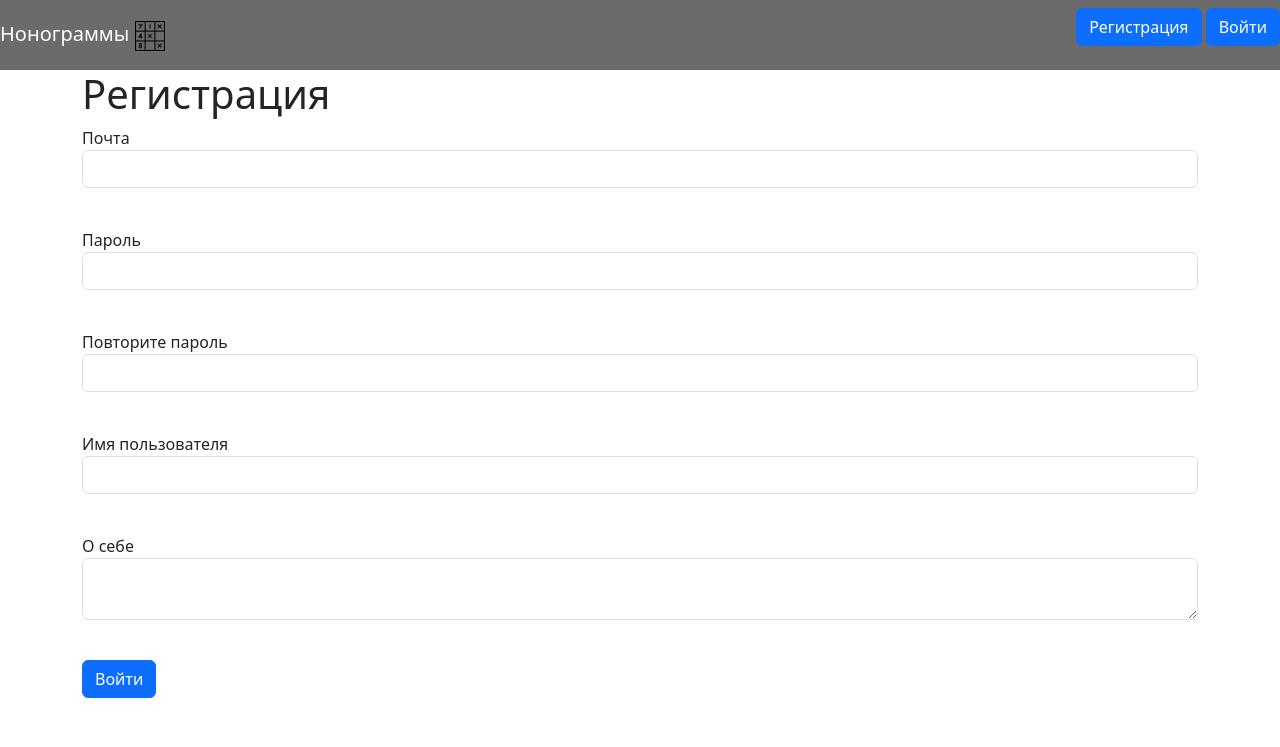
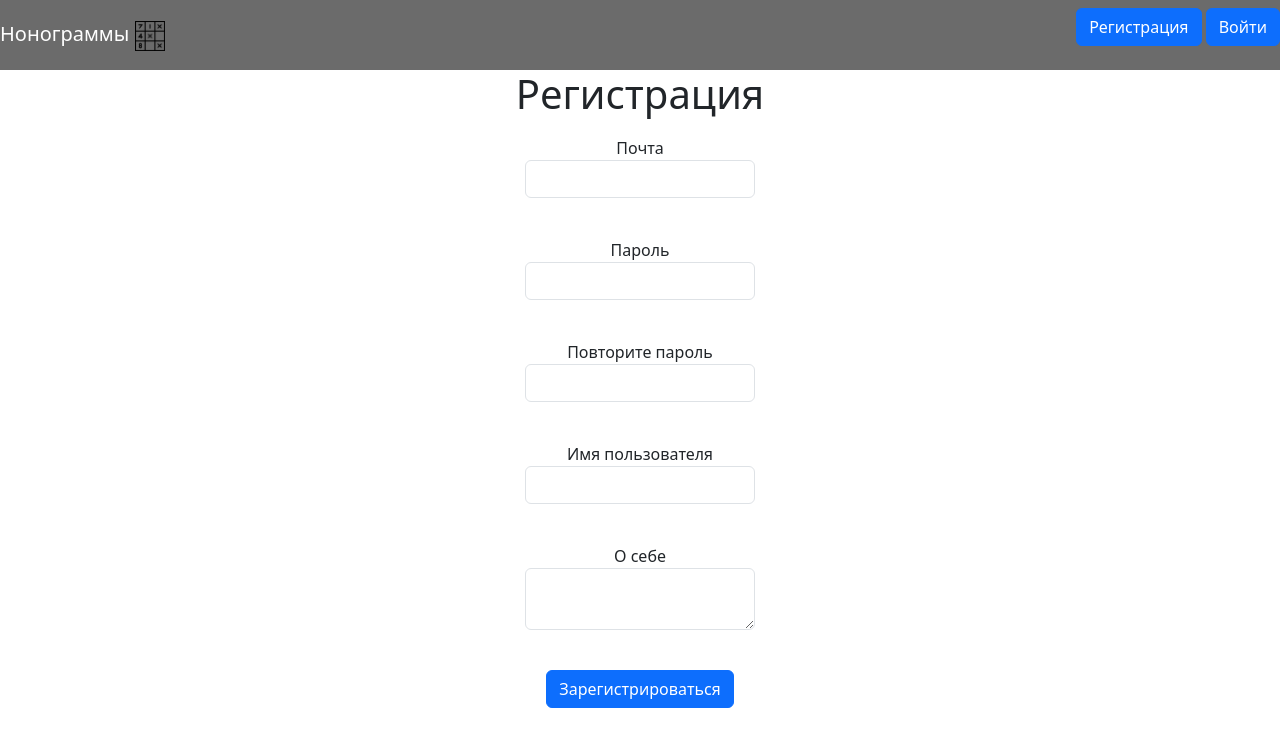
Before and after one commit to Serafaz/WebProject, a Flask app: page /register in a window 1280 px wide. Shown: the top 747 px of the page. Run offline with Flask 3, Linux system fonts and the light colour scheme; parts of the project's set-up code (start-up, migrations or seed data) failed here and were passed over.

Commit message:
improves login and register forms

```diff
--- a/forms/user.py
+++ b/forms/user.py
@@ -10,4 +10,4 @@ class RegisterForm(FlaskForm):
     name = StringField('Имя пользователя', validators=[DataRequired()])
     about = TextAreaField('О себе')
     image = FileField('Добавьте фотографию')
-    submit = SubmitField('Войти')
+    submit = SubmitField('Зарегистрироваться')
--- a/main.py
+++ b/main.py
@@ -59,7 +59,8 @@ def login():
         user = db_sess.query(User).filter(User.email == form.email.data).first()
         if user and user.check_password(form.password.data):
             login_user(user, remember=form.remember_me.data)
-            return redirect('/load_photo')
+            if f'/static/img/{current_user}_image.png' in images_of_players:
+                return redirect('/load_photo')
         return render_template('login.html', message='Неправильный логин и пароль', form=form)
     return render_template('login.html', title='Авторизация', form=form)
 
@@ -70,7 +71,7 @@ def load_photo():
         return render_template('load_image_if_want.html', title='Загрузка фото')
     if request.method == 'POST':
         f = request.files['file']
-        filename = current_user + 'f'
+        filename = current_user + '_image.png'
         image = open(filename, 'wb')
         image.write(f.read())
         image.close()
@@ -83,4 +84,10 @@ def main():
 
 
 if __name__ == "__main__":
+    images_of_players = list()
+    for currentdir, dirs, files in os.walk():
+        print(currentdir, dirs, files)
+        for el in files:
+            images_of_players.append(el)
+    print(images_of_players)
     main()
--- /dev/null
+++ b/static/css/for_register.css
@@ -0,0 +1,12 @@
+h1 {
+    text-align: center
+}
+p {
+    text-align: center
+}
+form {
+    max-width: 250px;
+    padding: 10px;
+    margin-left: auto;
+    margin-right: auto;
+}
--- a/templates/load_image_if_want.html
+++ b/templates/load_image_if_want.html
@@ -1,11 +1,13 @@
 {% extends "base.html" %}
 
 {% block content %}
+<link rel="stylesheet" type="text/css" href="/static/css/for_register.css" />
 <body>
     <h1>Если хотите, добавьте фото:</h1>
 <div>
 <form class="login_form" enctype="multipart/form-data" method="post">
     <input type="file" class="form-control-file" id="photo" name="file">
+    <p>             </p>
     <button type="submit" class="btn btn-primary">Отправить</button>
 </form>
 </div>
--- a/templates/login.html
+++ b/templates/login.html
@@ -1,6 +1,7 @@
 {% extends "base.html" %}
 
 {% block content %}
+<link rel="stylesheet" type="text/css" href="/static/css/for_register.css" />
     <h1>Авторизация</h1>
     <form action="" method="post">
         {{ form.hidden_tag() }}
--- a/templates/register.html
+++ b/templates/register.html
@@ -1,6 +1,7 @@
 {% extends "base.html" %}
 
 {% block content %}
+<link rel="stylesheet" type="text/css" href="/static/css/for_register.css" />
 <h1 xmlns:br="http://www.w3.org/1999/html">Регистрация</h1>
 <form action="" method="post">
   {{ form.hidden_tag() }}
```
